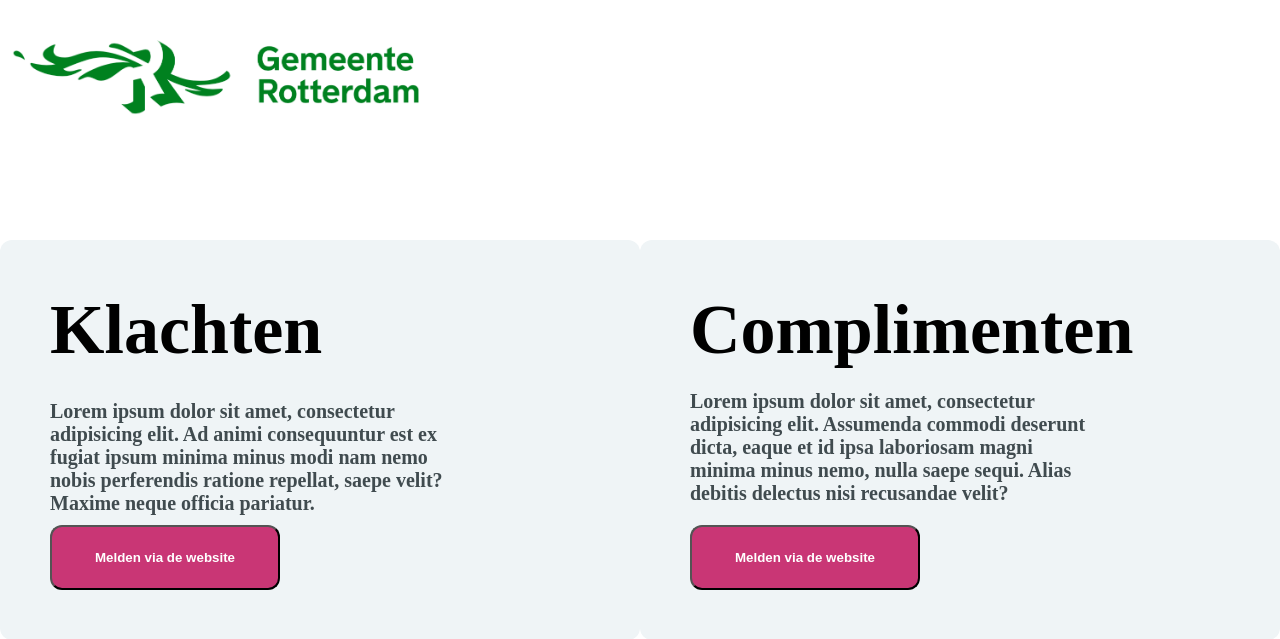
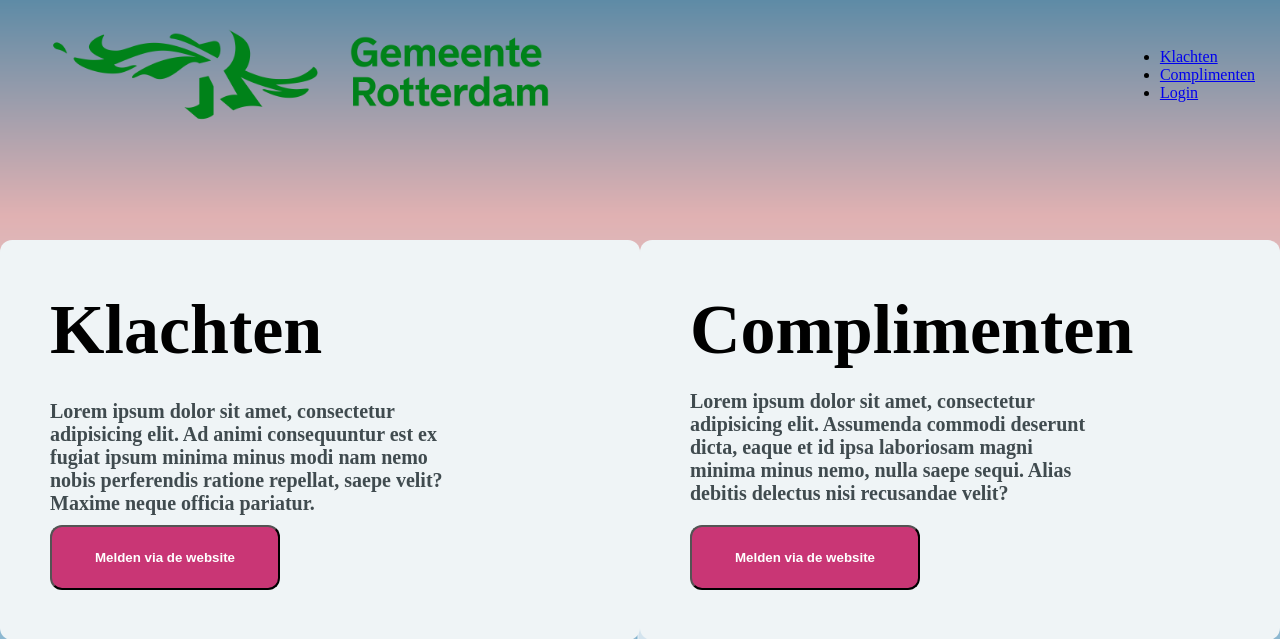
Before and after one commit to rojearo/Rotterdam_Klachten, a PHP site: page /homepage.html in a window 1280 px wide. Shown: the top 639 px of the page. Run offline with PHP 8.4, Linux system fonts and the light colour scheme.

Commit message:
homepage.html aangepast en css aan toegevoegd

```diff
--- a/homepage.html
+++ b/homepage.html
@@ -9,7 +9,19 @@
 <header>
 
     <div class="navbar">
-        <img src="Images/Logo-gemeente-Rotterdam.png" alt="Rotterdam_logo">
+        <div class="navbar-images">
+            <img src="Images/Logo-gemeente-Rotterdam.png" alt="Rotterdam_logo">
+        </div>
+
+        <div class="navbar-">
+            <div>
+                <ul>
+                    <li><a href="Klachten/create1.php">Klachten</a></li>
+                    <li><a href="Complimenten/create1.php">Complimenten</a></li>
+                    <li><a href="index.php">Login</a></li>
+                </ul>
+            </div>
+        </div>
     </div>
 
 </header>
--- a/stylesheet.css
+++ b/stylesheet.css
@@ -2,6 +2,12 @@
     margin: 0;
     padding: 0;
 }
+
+body {
+    background-image: url("images/cityscape-5057263_1280.png");
+    background-repeat: repeat;
+}
+
 
 header {
     width: 100%;
@@ -10,10 +16,14 @@ header {
 
 .navbar, img {
     display: flex;
-    height: 150px;
+    flex-direction: row;
+    justify-content: space-between;
+    padding: 25px;
+    height: 100px;
     align-items: center;
     flex-shrink: 0;
 }
+
 
 .container {
     display: flex;
@@ -125,15 +135,20 @@ form input {
     flex-direction: column;
 }
 
-.complimenten-Button, .klachten-Button{
+.complimenten-Button, .klachten-Button {
     display: flex;
     align-items: flex-end;
     height: 200px;
 }
 
-.compliment-text, .klachten-text{
+.compliment-text, .klachten-text {
     padding-top: 20px;
     font-size: 20px;
     width: 400px;
     color: #404B4F;
 }
+
+.complimenten-Button:hover, .klachten-Button:hover {
+    height: 200px;
+
+}
```
Also changed, not shown: Images/Logo-gemeente-Rotterdam.png, Images/cityscape-5057263_1280.png (added).
